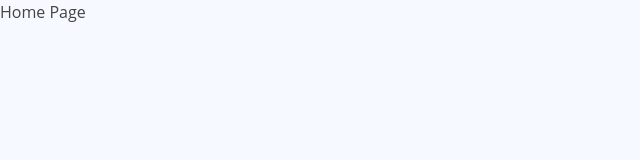
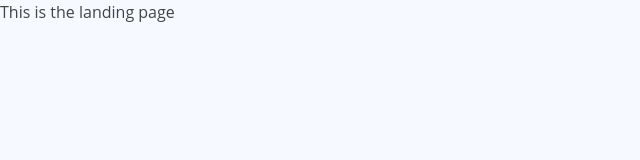
Before and after one commit to Kisotu/IdeaWave, a React (Vite) app in the folder IdeaWave--frontend/: page / in a window 1280 px wide. Shown: the top 160 px of the page, without its empty margins (0-640 px from the left). Built offline with nearby package versions, Linux system fonts and the light colour scheme.

Commit message:
dashboard

```diff
--- a/IdeaWave--frontend/src/Pages/Home.jsx
+++ b/IdeaWave--frontend/src/Pages/Home.jsx
@@ -2,7 +2,9 @@
 
 export const Home = () => {
   return (
-	<div>Home Page</div>
+	<>
+  <p>This is the landing page</p>
+  </>
   )
 }
 export default Home
```
